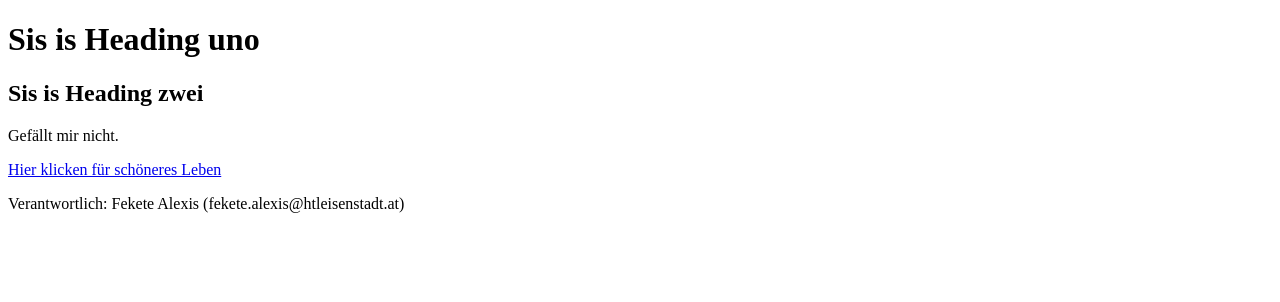
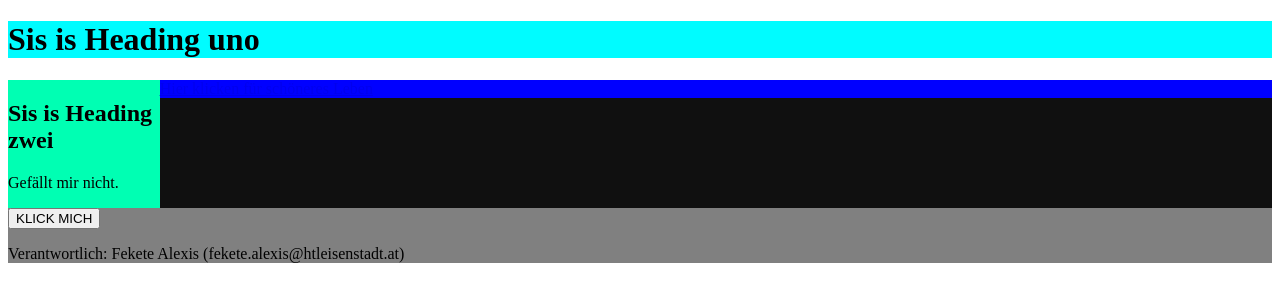
Before and after one commit to alwxis7/goanedoida, a plain HTML site: page index.html in a window 1280 px wide. Drawn offline with Linux system fonts and the light colour scheme.

Commit message:
Update index.html

```diff
--- a/index.html
+++ b/index.html
@@ -1,20 +1,27 @@
  <!DOCTYPE html>
 <html>
 	<head>
-		<title>seas</title>
+		<title>index</title>
 	</head>
 	<body>
-		<div>
+		<div style="background:#00fcff">
 			<h1>Sis is Heading uno</h1>
 		</div>
-		<div>
-			<h2>Sis is Heading zwei</h2>
-			<p>Gefällt mir nicht.</p>
-			<a href="./page2.html">
-			Hier klicken für schöneres Leben</a>
+		<div style="background:#101010; width:100%; float:left;">
+			<div style="background:#00ffb3; width:12%; float:left;">
+				<h2>Sis is Heading zwei</h2>
+				<p id="myparagraph">Gefällt mir nicht.</p>
+			</div>
+			<div style="background:#0000ff; width:88%; float:left;">
+				<a href="./page2.html">
+				Hier klicken für schöneres Leben</a>
+			</div>
 		</div>
-		<div>
-			<p>Verantwortlich: Fekete Alexis (fekete.alexis@htleisenstadt.at)
+		<div style="background:#808080;">
+			<button onclick="document.getElementById('myparagraph').innerHTML='Gefällt mir besser'">
+			KLICK MICH
+			</button>
+			<p>Verantwortlich: Fekete Alexis (fekete.alexis@htleisenstadt.at) </p>
 		</div>
 	</body>
 </html>
```
